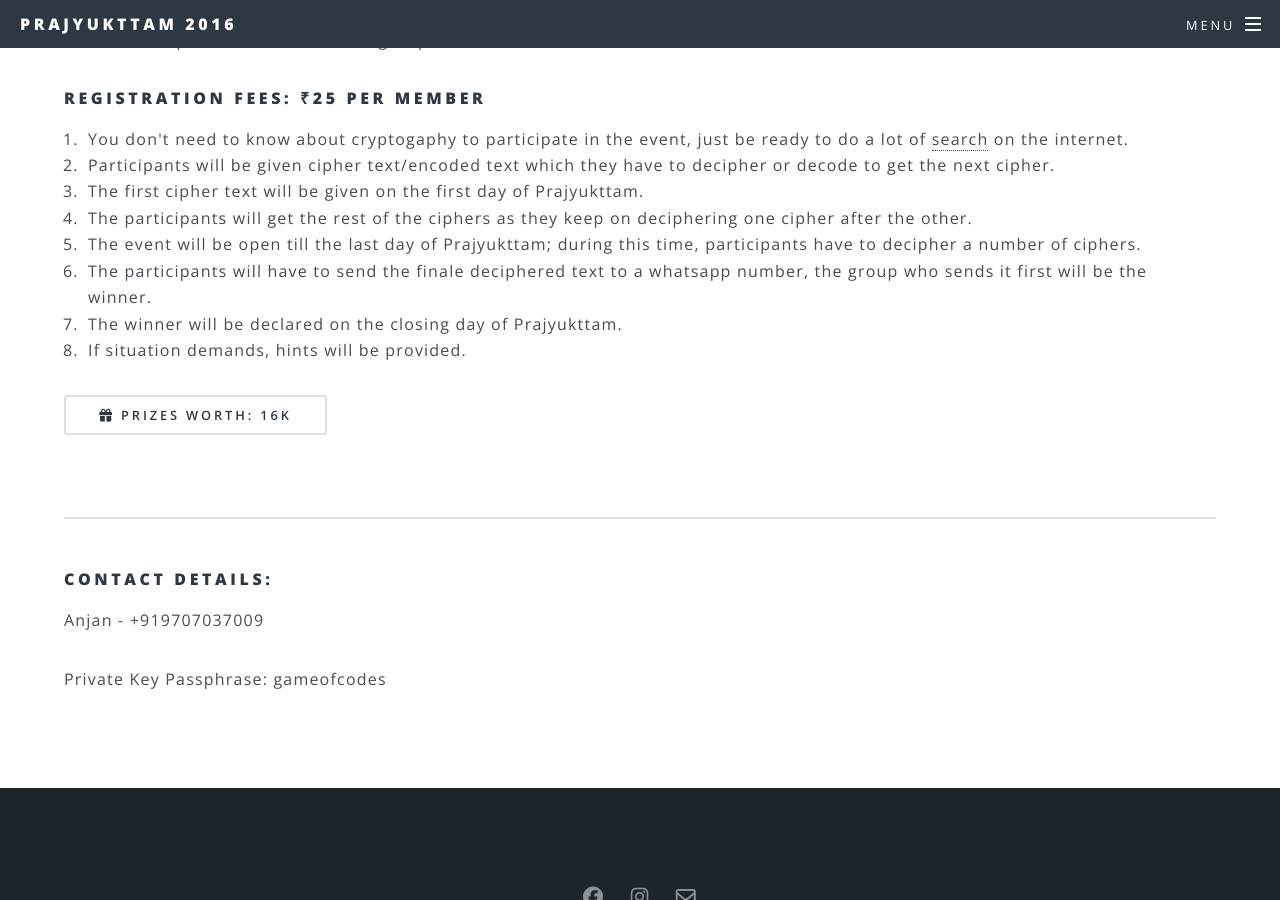
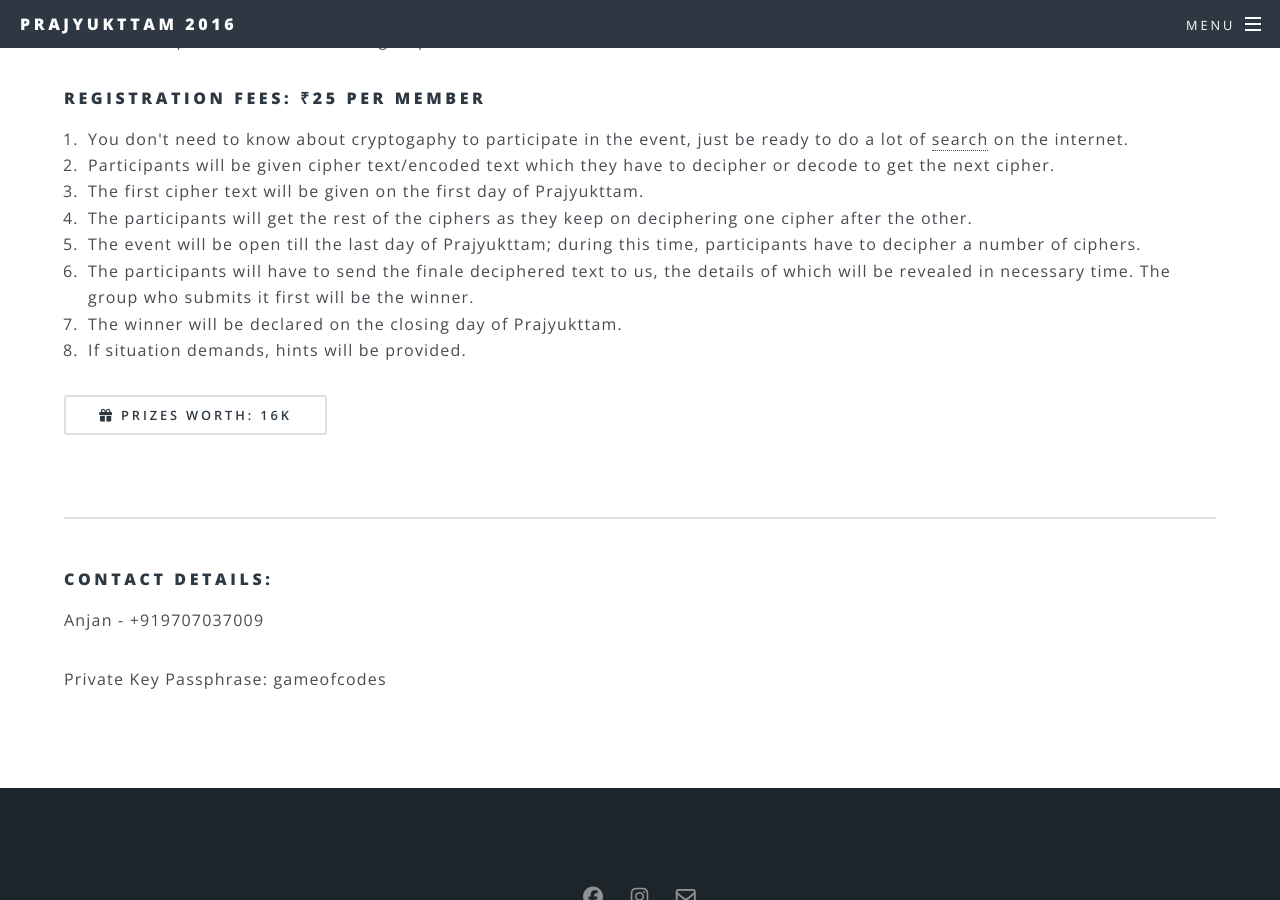
Before and after one commit to skyhitblog/prajyukttam.github.io, a Jekyll site: the page built from coding.html, in a window 1280 px wide and 900 px high, scrolled down 1212 px. Built offline with Jekyll 4.4.1, drawn with Linux system fonts in a browser that asks for light colours; nearby versions of some CDN libraries; library files that are not in the unit come from our copies.

Commit message:
one more revision of rules

```diff
--- a/coding.html
+++ b/coding.html
@@ -51,7 +51,7 @@ Rules and Regulations :</h4>
 </li>
 <li>The event will be open till the last day of Prajyukttam; during this time, participants have to decipher a number of ciphers.
 </li>
-<li>The participants will have to send the finale deciphered text to a whatsapp number, the group who sends it first will be the winner.
+<li>The participants will have to send the finale deciphered text to us, the details of which will be revealed in necessary time. The group who submits it first will be the winner.
 </li>
 <li>The winner will be declared on the closing day of Prajyukttam.
 </li>
```
Also changed, not shown: 1 other file.
